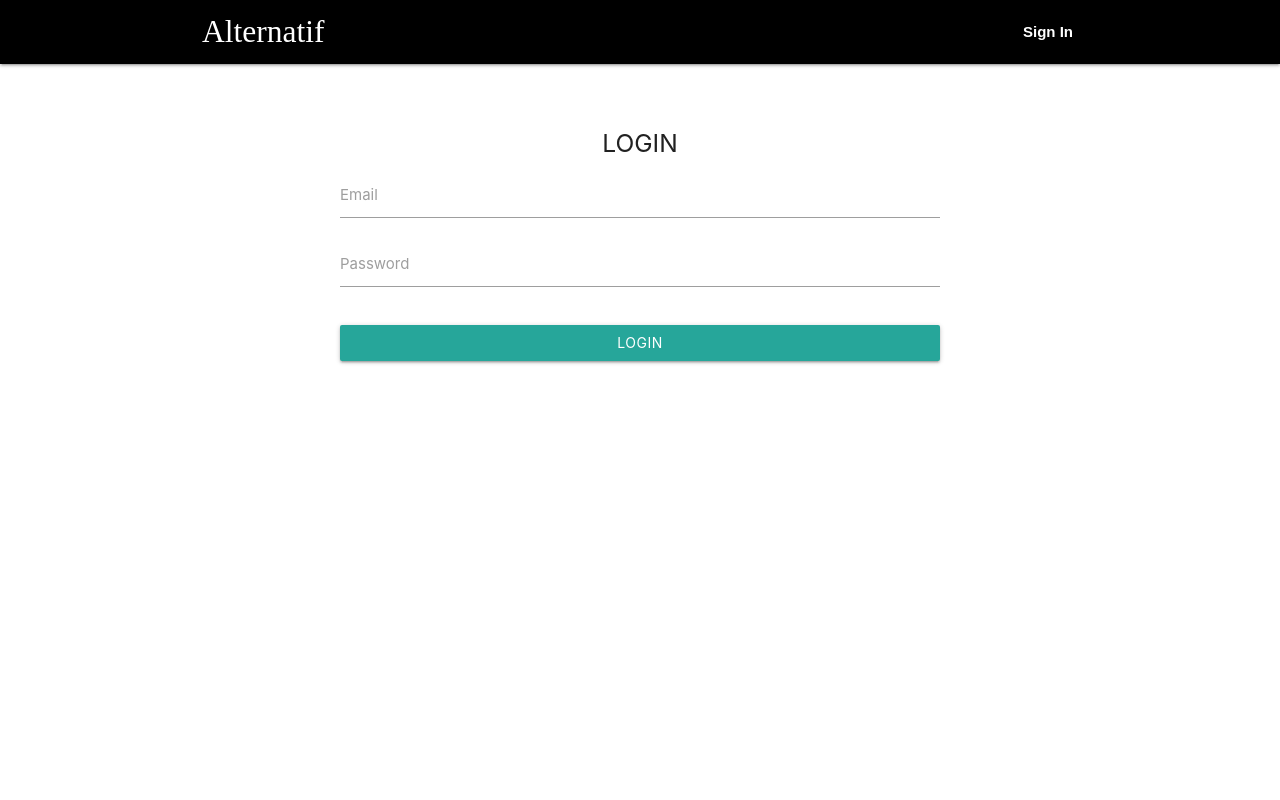
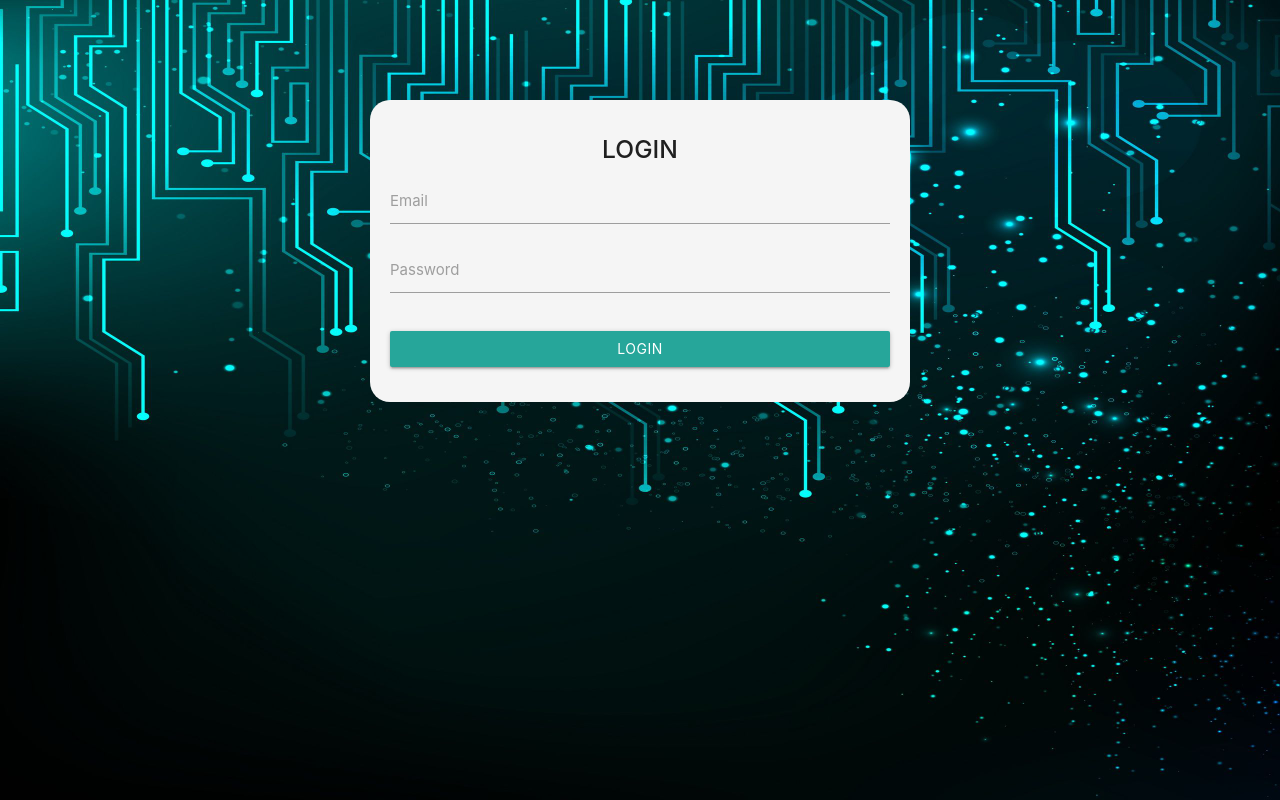
Before and after one commit to AlternatiF-App/client-app, a React (Create React App) app: page / in a window 1280 px wide. Built offline with nearby package versions, Linux system fonts and the light colour scheme.

Commit message:
update design login and update cluster student

```diff
--- a/src/App.css
+++ b/src/App.css
@@ -49,10 +49,6 @@
     color: white;
 }
 
-.center{
-    padding: 10px;
-}
-
 .lg-con{
     border-radius: solid 6px;
     width: 50% !important;
@@ -60,6 +56,35 @@
     margin-top: 30px !important;
 }
 
-.btn-login{
-    width: 100% !important;
+.container-login{
+    background-image: url('./assets/img/img-login.jpg');
+    background-size: cover;
+    background-repeat: no-repeat;
+    background-position: center;
+    min-height: 100vh;
+    display: flex;
+    flex-direction: column;
+    width: 100%;
+    height: 100%;
 }
+
+.form-login{
+    background-color: whitesmoke;
+    width: fit-content;
+    align-self: center;
+    margin: 100px;
+    padding: 20px;
+    text-align: center;
+    border-radius: 20px;
+}
+
+.input-field{
+    width: 500px;
+}
+
+.btn-update-cluster{
+    background-color: maroon;
+    color: white;
+    border-radius: 10px;
+    padding: 5px;
+}
--- a/src/App.js
+++ b/src/App.js
@@ -31,7 +31,6 @@ const Routing = () => {
   return(
     <Switch>
       <Route exact path="/">
-        <Navbar/>
         <Login/>
       </Route>
       <Route path="/home">
--- a/src/components/Navbar.js
+++ b/src/components/Navbar.js
@@ -9,48 +9,32 @@ const Navbar = () => {
 
     var onLogout = () => {
 
-        // var formData = new FormData()
-        // formData.append('refresh', localStorage.getItem("refresh"))
-        // console.log('logout', formData)
+        var formData = new FormData()
+        formData.append('refresh', localStorage.getItem("refresh"))
+        console.log('logout', formData)
 
         fetch("http://localhost:8000/api/logout/", {
             method:"POST",
             headers:{
-                "Authorization":"Bearer "+localStorage.getItem("access token"),
                 "Content-Type":"application/json",
-                "Content-Type":"application/x-www-form-urlencoded"
+                "Content-Type":"application/x-www-form-urlencoded",
+                "Authorization":"Bearer "+localStorage.getItem("access token")
             },
-            body:JSON.stringify({
-                refresh:"eyJ0eXAiOiJKV1QiLCJhbGciOiJIUzI1NiJ9.eyJ0b2tlbl90eXBlIjoicmVmcmVzaCIsImV4cCI6MTYwNTQyOTY2OSwianRpIjoiZDdiZDYxMjI1MjFjNDRjOWExMzliZDIxOGFmZWVkZmUiLCJ1c2VyX2lkIjoxfQ.BnCpMNDXLHNEFs-TBHmZmN2dA23D3T8oAuZxL4Y1C1Y"
-            })
+            body:JSON.stringify({"refresh":"eyJ0eXAiOiJKV1QiLCJhbGciOiJIUzI1NiJ9.eyJ0b2tlbl90eXBlIjoicmVmcmVzaCIsImV4cCI6MTYwNTQyNzg3MiwianRpIjoiODg1ZDg4YzNkODFkNGViMDhiZGQyYjhjYzJhYjk5NGEiLCJ1c2VyX2lkIjoxfQ.uVV7pOrliXDnsPZbVxrYUoRIkKhbSEtHq9taNPx3C9c"})
         })
         .then(res => res.json())
         .then(result => {
-            console.log('logout', result)
+            console.log("LOGOUT", result)
+            if(result.message){
+                localStorage.clear()
+                dispatch({type:"CLEAR"})
+                history.push('/signin')
+            }else{
+                M.toast({html: result.detail, classes:"#c62828 red darken-3"})
+            }
+        }).catch(err => {
+            console.log(err)
         })
-
-        // fetch("http://localhost:8000/api/logout/", {
-        //     method:"POST",
-        //     headers:{
-        //         "Content-Type":"application/json",
-        //         "Content-Type":"application/x-www-form-urlencoded",
-        //         "Authorization":"Bearer "+localStorage.getItem("access token")
-        //     },
-        //     body:JSON.stringify({"refresh":"eyJ0eXAiOiJKV1QiLCJhbGciOiJIUzI1NiJ9.eyJ0b2tlbl90eXBlIjoicmVmcmVzaCIsImV4cCI6MTYwNTQyNzg3MiwianRpIjoiODg1ZDg4YzNkODFkNGViMDhiZGQyYjhjYzJhYjk5NGEiLCJ1c2VyX2lkIjoxfQ.uVV7pOrliXDnsPZbVxrYUoRIkKhbSEtHq9taNPx3C9c"})
-        // })
-        // .then(res => res.json())
-        // .then(result => {
-        //     console.log("LOGOUT", result)
-        //     if(result.message){
-        //         localStorage.clear()
-        //         dispatch({type:"CLEAR"})
-        //         history.push('/signin')
-        //     }else{
-        //         M.toast({html: result.detail, classes:"#c62828 red darken-3"})
-        //     }
-        // }).catch(err => {
-        //     console.log(err)
-        // })
     }
 
     const renderList = () =>  {
@@ -61,7 +45,11 @@ const Navbar = () => {
                 <li><Link to="/minat">Minat</Link></li>,
                 <li><Link to="/tentang">Tentang</Link></li>,
                 <li><Link to="/bantuan">Bantuan</Link></li>,
-                <li onClick={onLogout}>
+                <li onClick={() => {
+                    localStorage.clear()
+                    dispatch({type:"CLEAR"})
+                    history.push('/login')
+                }}>
                     Logout
                 </li>
             ]
--- a/src/components/screens/Cluster.js
+++ b/src/components/screens/Cluster.js
@@ -16,7 +16,6 @@ class cluster extends Component {
 
     onUpdate = () => {
         this.state.idStudents.map((item,index=0) => {
-            // console.log('cok',this.state.clustersStudents[index])
             fetch(this.url+"api/update-clusters/", {
                 method:"PUT",
                 headers:{
@@ -30,7 +29,6 @@ class cluster extends Component {
             })
             .then(res => res.json())
             .then(result => {
-                console.log('cok', result)
                 return result
             })
             .catch(err => {
@@ -72,7 +70,6 @@ class cluster extends Component {
                     this.state.clustersStudents.push(i)
                 }
             })
-            // console.log('cok cluster',this.state.clustersStudents)
         })
         .catch(err => {
             console.log(err)
@@ -86,8 +83,9 @@ class cluster extends Component {
     render() {
         return (
             <div>
-                <button onClick={this.onUpdate}>
-                    JAJAL COK
+                <button className="btn-update-cluster"
+                    onClick={this.onUpdate}>
+                    Update Cluster
                 </button>
             </div>
         )
--- a/src/components/screens/Login.js
+++ b/src/components/screens/Login.js
@@ -42,9 +42,9 @@ const Login = ()  => {
     }
 
     return (
-        <div className="container lg-con">
-            <div className="center">
-                <h5>LOGIN</h5>
+        <div className="container-login">
+            <div className="form-login">
+                <h5><strong>LOGIN</strong></h5>
                 <div className="input-field">
                     <input name="email"
                         type="email"
@@ -59,7 +59,7 @@ const Login = ()  => {
                         onChange={(e) => setPassword(e.target.value)}/>
                     <label>Password</label>
                 </div>
-                <button className="input-field btn waves-effect waves-light btn-login"
+                <button className="input-field btn-login btn waves-effect waves-light"
                     onClick={() => LoginSubmit()}>
                         Login
                 </button>
--- a/src/components/screens/Siswa.js
+++ b/src/components/screens/Siswa.js
@@ -3,6 +3,7 @@ import '../../App.css'
 import {Link} from 'react-router-dom'
 import FormTambah from './FormTambah'
 import ListMinat from './ListMinat'
+import UpdateCluster from './Cluster'
 
 class Siswa extends React.Component{
 
@@ -141,11 +142,6 @@ class Siswa extends React.Component{
                     <div className="row"
                         style={{borderBottom:"1px solid grey"}}>
                         <h3 className="left">Siswa</h3>
-                        <Link to="/cluster">
-                            <button className="btn waves-effect waves-light right">
-                                Hitung Cluster
-                            </button>
-                        </Link>
                         <i onClick={() => this.toggleInput()}
                             className="medium right material-icons">add_circle
                         </i>
@@ -186,7 +182,7 @@ class Siswa extends React.Component{
                                                         <td>IPA</td> :
                                                         ( item.cluster == "2" ?
                                                             <td>B. Indonesia</td> :
-                                                            <td></td>
+                                                            <td><UpdateCluster/></td>
                                                         )
                                                     )
                                                 )
--- a/src/index.css
+++ b/src/index.css
@@ -1,4 +1,4 @@
-body {
+body html {
   margin: 0;
   font-family: -apple-system, BlinkMacSystemFont, 'Segoe UI', 'Roboto', 'Oxygen',
     'Ubuntu', 'Cantarell', 'Fira Sans', 'Droid Sans', 'Helvetica Neue',
```
Also changed, not shown: src/assets/img/img-login.jpg (added).
